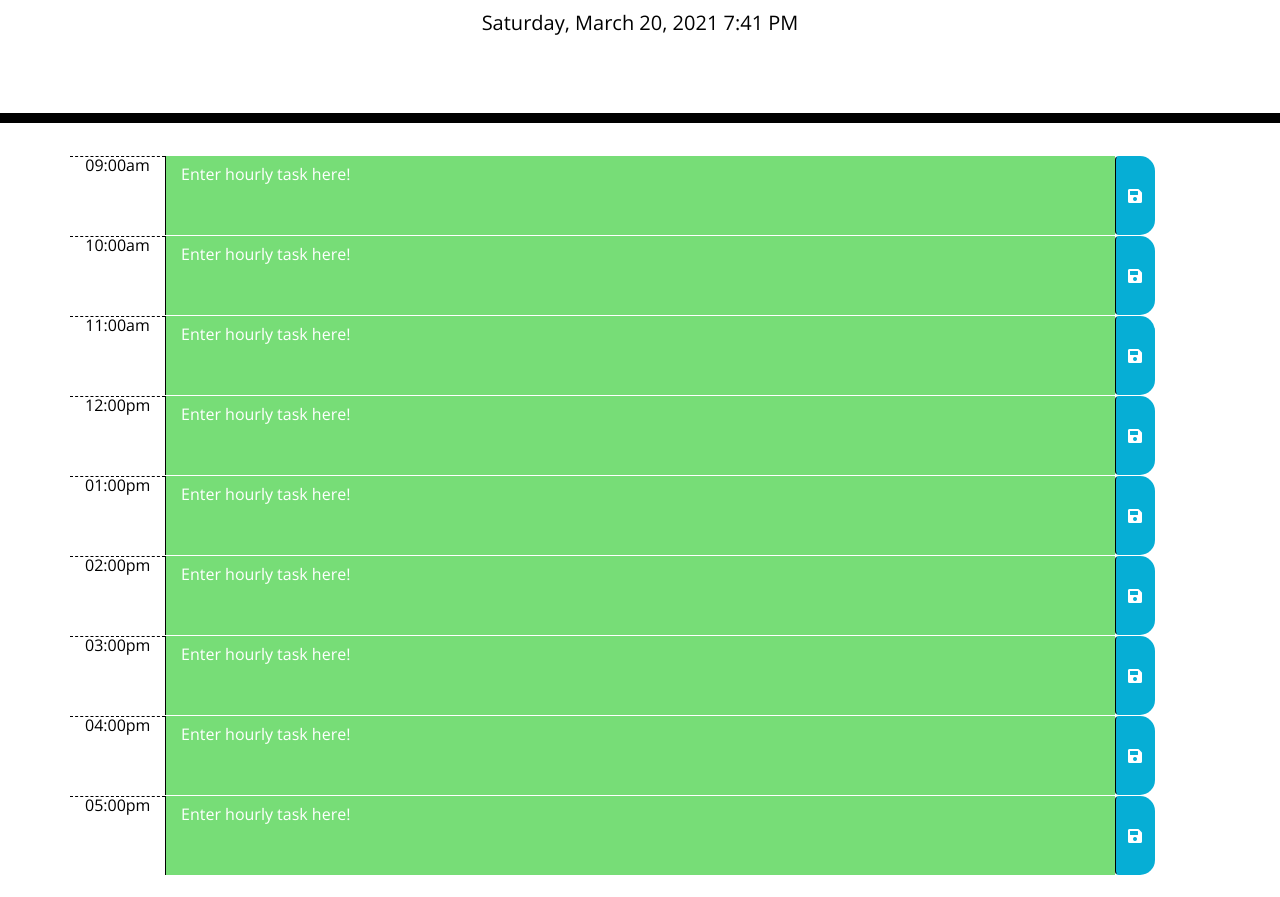
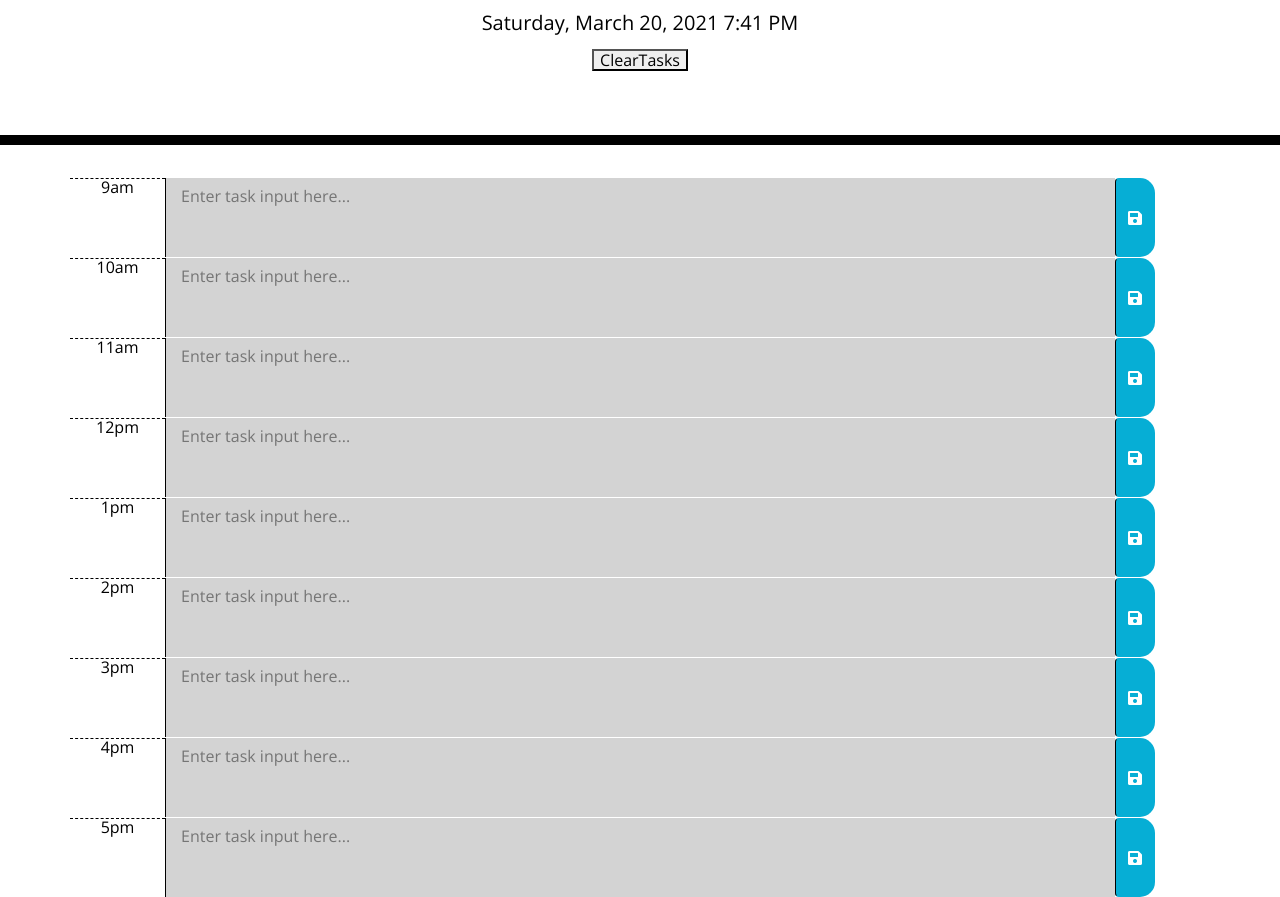
Before and after one commit to ttheis1611/ThirdPartyAPIwk5, a plain HTML site: page Develop/index.html in a window 1280 px wide. Shown: the part 181-1078 px from the top of the page. Before the commit the page ends 1056 px from the top, so only its background shows below. Drawn offline with nearby package versions, Linux system fonts and the light colour scheme.

Commit message:
redo for entire schedule

```diff
--- a/Assets/script.js
+++ b/Assets/script.js
@@ -1,81 +1,63 @@
-
-var currentDate = document.getElementById('currentDay');
- currentDate.innerHTML = moment().format('LLLL');
-
-console.log(moment().format('LLLL'));
+// Declare variables for time
+var currentDate = moment().format('LLLL');
 
 
-//$(".saveBtn").click(saveClick);
-var timesArr = ["9:00am", "10:00am", "11:00am", "12:00pm", "1:00pm", "2:00pm", "3:00pm", "4:00pm", "5:00pm"];
-$(timesArr).each(function(index, value) {
+// Use clear all tasks button
+function clearTask() {
+    localStorage.clear();
+    location.reload();
+};
 
-    console.log(value)
+// Use textKey to acces local storage
+function getLocalStorage(textKey) {
+    let value = localStorage.getItem(textKey);
+    if (value) {
+        $(`#text${textKey}`).text(value);
+    }
+};
+
+// Load schedule for current day and time
+$(document).ready(function () {
+    $("#currentDay").text(moment().format('LLLL'));
+    var currentHour = moment().hours();
+    for (let i = 9; i < 18; i++) {
+        var rowContain = $(`<div data-time=${i} id='${i}' class="row time-block"></div>`);
+        var hourTime = $('<div class="col-md-1 hour">' + formatAMPM(i) + '</div>');
+
+// Fix for AM/PM hours
+        function formatAMPM(hours) {
+            var ampm = hours >= 12 ? 'pm' : 'am';
+            hours = hours % 12;
+            hours = hours ? hours : 12;
+            return hours + ampm;
+        }
+    formatAMPM();
+
+        // Create the TEXT AREA with color changes by time
+        var columnText = $(`<textarea id=text${i} class="col-md-10 description" placeholder="Enter task input here..."></textarea>`);
+        if (i == currentHour) {
+            columnText.addClass("present");
+        } else if (currentHour > i) {
+            columnText.addClass("past");
+        } else if (currentHour < i) {
+            columnText.addClass('future');
+        };
+        // Create the SAVE button
+        var saveButton = $(`<button id=${i} class="col-xs-1 btn saveBtn fas fa-save"></button>`);
+
+        // Commit append container by time
+        $(".container").append(rowContain);
+        rowContain.append(hourTime);
+        rowContain.append(columnText);
+        rowContain.append(saveButton);
+
+        getLocalStorage(i);
+    }
+    //  Save button function to local storage
+    var saveBtn = $('.saveBtn');
+    saveBtn.on('click', function () {
+        let eventId = $(this).attr('id');
+        let eventText = $(this).siblings('.description').val();
+        localStorage.setItem(eventId, eventText);
+    });
 });
-
-
-// $(document).ready(function() {
-//     $(timesArr).each(function(index) {
-//         var blockContain = $('<div>')
-//         .addClass('container page-content')
-//         .append(blockContain);
-//         console.log(blockContain)
-//         var blockRow = $('<section>')
-//         .addClass('row time-block')
-//         .append(blockRow);
-//         var blockTime = $('<div>')
-//         .addClass('col-md-1 hour')
-//         .text(index);
-//         blockTime.append(index);
-//         var blockText = $('<textarea>')
-//         .addClass('col-md-10 description')
-//         .append(blockText);
-//         var blockButton = $('<button>')
-//         .addClass('col-xs-1 btn saveBtn')
-//         .html('<i class="fas fa-save"></i>')
-//         .append(blockButton);
-
-//         console.log.
-
-
-//         //$('<section').append('row');
-//     //var rowBlock = $('<section>').addClass('row');
-//     //var timeBlock = $('<div>').addClass('col-md-1 hour').text(moment('9:00 AM', 'hh:mm A').add(i, 'hours').format('hA'));
-//    // timeBlock.attr('data-time', moment('9:00 AM', 'hh:mm A').add(i, 'hours').format('hA'));
-//     //var taskBlock = $('<textarea>').addClass('col-md-10 description');
-//     //var saveButton = $('<button>').addClass('col-xs-1 btn saveBtn').html('<i class="fas fa-save"></i>');
-// })
-// console.log(timesArr);
-// });
-
-
-function colorChange() {
-    $('textarea').each(function () {
-        var currentHour = parseInt(moment().hours());
-        var textData = $('textarea').data('time');
-        if (textData < currentHour) {
-            $('textarea').removeClass("present");
-            $('textarea').removeClass("future");
-            $('textarea').addClass("past");
-
-        }
-        else if (textData === currentHour) {
-            $('textarea').removeClass("past");
-            $('textarea').removeClass("future");
-            $('textarea').addClass("present");
-        }
-        else {
-            $('textarea').removeClass("past");
-            $('textarea').removeClass("present");
-            $('textarea').addClass("future");
-        }
-        console.log(currentHour);
-
-    });
-};
-colorChange();
-
-
-// $('.saveBtn').on('click', function() {
-
-//     localStorage.setItem($(this).siblings('div.hour').attr('data-time'), $(this).siblings('textarea').val())
-// });
--- a/Develop/index.html
+++ b/Develop/index.html
@@ -18,70 +18,16 @@
     <h1 class="display-3">Work Day Scheduler</h1>
     <p class="lead">A simple calendar app for scheduling your work day</p>
     <p id="currentDay" class="lead">Monday</p>
+    <button onclick="clearTask()" class= "primary-btn">ClearTasks</button>
   </header>
-  <div id="t1" class="container page-content">
-    <section class="row time-block">
+  <div class="container"></div>
+  <!-- <div class="container page-content"> -->
+    <!-- <section class="row time-block">
       <div class="col-md-1 hour">09:00am</div>
       <textarea id="text" class="col-md-10 description">Enter hourly task here!</textarea>
       <button class="col-xs-1 btn saveBtn"><i class="fas fa-save"></i></button>
     </section>
-  </div>
-  <div id="t2" class="container page-content">
-    <section class="row time-block">
-      <div class="col-md-1 hour">10:00am</div>
-      <textarea id="text" class="col-md-10 description">Enter hourly task here!</textarea>
-      <button class="col-xs-1 btn saveBtn"><i class="fas fa-save"></i></button>
-    </section>
-  </div>
-  <div id="t3" class="container page-content">
-    <section class="row time-block">
-      <div class="col-md-1 hour">11:00am</div>
-      <textarea id="text" class="col-md-10 description">Enter hourly task here!</textarea>
-      <button class="col-xs-1 btn saveBtn"><i class="fas fa-save"></i></button>
-    </section>
-  </div>
-  <div id="t4" class="container page-content">
-    <section class="row time-block">
-      <div class="col-md-1 hour">12:00pm</div>
-      <textarea id="text" class="col-md-10 description">Enter hourly task here!</textarea>
-      <button class="col-xs-1 btn saveBtn"><i class="fas fa-save"></i></button>
-    </section>
-  </div>
-  <div id="t5" class="container page-content">
-    <section class="row time-block">
-      <div class="col-md-1 hour">01:00pm</div>
-      <textarea id="text" class="col-md-10 description">Enter hourly task here!</textarea>
-      <button class="col-xs-1 btn saveBtn"><i class="fas fa-save"></i></button>
-    </section>
-  </div>
-  <div id="t6" class="container page-content">
-    <section class="row time-block">
-      <div class="col-md-1 hour">02:00pm</div>
-      <textarea id="text" class="col-md-10 description">Enter hourly task here!</textarea>
-      <button class="col-xs-1 btn saveBtn"><i class="fas fa-save"></i></button>
-    </section>
-  </div>
-  <div id="t7" class="container page-content">
-    <section class="row time-block">
-      <div class="col-md-1 hour">03:00pm</div>
-      <textarea id="text" class="col-md-10 description">Enter hourly task here!</textarea>
-      <button class="col-xs-1 btn saveBtn"><i class="fas fa-save"></i></button>
-    </section>
-  </div>
-  <div id="t8" class="container page-content">
-    <section class="row time-block">
-      <div class="col-md-1 hour">04:00pm</div>
-      <textarea id="text" class="col-md-10 description">Enter hourly task here!</textarea>
-      <button class="col-xs-1 btn saveBtn"><i class="fas fa-save"></i></button>
-    </section>
-  </div>
-  <div id="t9" class="container page-content">
-    <section class="row time-block">
-      <div class="col-md-1 hour">05:00pm</div>
-      <textarea id="text" class="col-md-10 description">Enter hourly task here!</textarea>
-      <button class="col-xs-1 btn saveBtn"><i class="fas fa-save"></i></button>
-    </section>
-  </div>
+  </div> -->
 
   <script src="https://code.jquery.com/jquery-3.4.1.min.js"></script>
   <script src="https://cdnjs.cloudflare.com/ajax/libs/moment.js/2.24.0/moment.min.js"></script>
```
